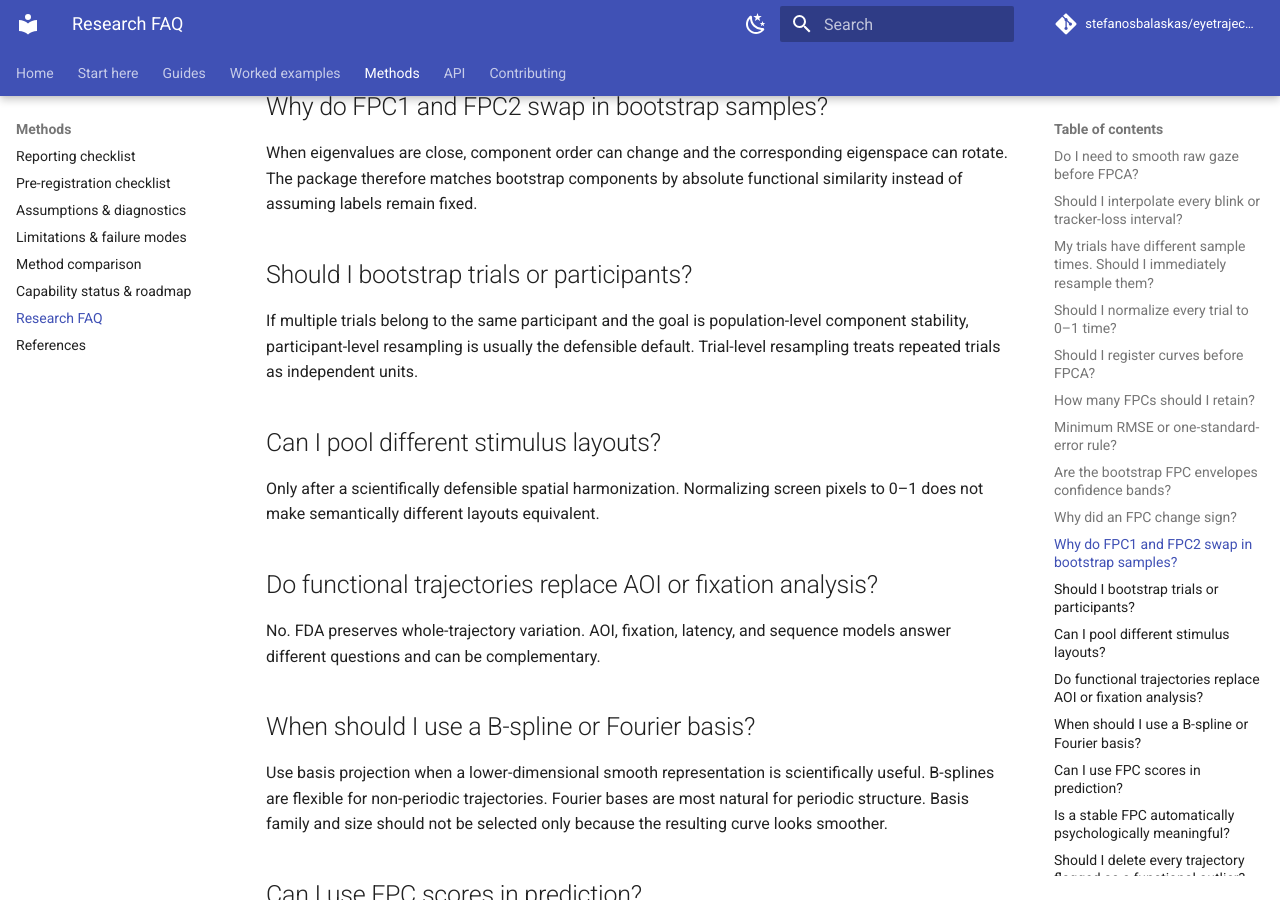
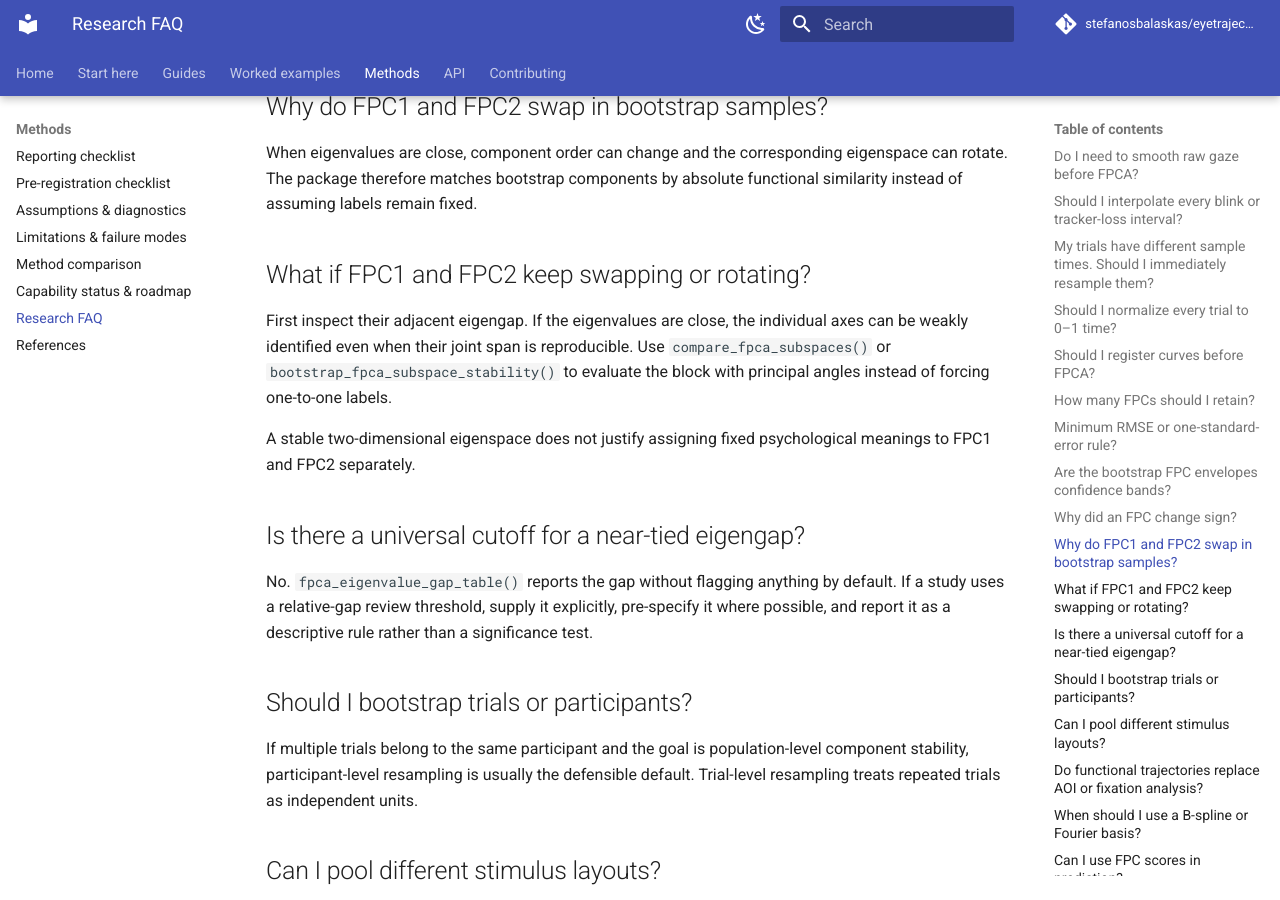
Before and after one commit to stefanosbalaskas/eyetrajectoriespy, an MkDocs documentation site: the page built from docs/methods/faq.md, in a window 1280 px wide and 900 px high, scrolled down 1621 px. Built offline with MkDocs 1.6.1 and Material for MkDocs 9.7.7, drawn with Linux system fonts in a browser that asks for light colours; comment, search, counter and statistics services are not loaded.

Commit message:
Add near-tied eigenspace FAQ

```diff
--- a/docs/methods/faq.md
+++ b/docs/methods/faq.md
@@ -40,6 +40,16 @@ FPC sign is arbitrary. A component and its negative describe the same eigendirec
 
 When eigenvalues are close, component order can change and the corresponding eigenspace can rotate. The package therefore matches bootstrap components by absolute functional similarity instead of assuming labels remain fixed.
 
+## What if FPC1 and FPC2 keep swapping or rotating?
+
+First inspect their adjacent eigengap. If the eigenvalues are close, the individual axes can be weakly identified even when their joint span is reproducible. Use `compare_fpca_subspaces()` or `bootstrap_fpca_subspace_stability()` to evaluate the block with principal angles instead of forcing one-to-one labels.
+
+A stable two-dimensional eigenspace does not justify assigning fixed psychological meanings to FPC1 and FPC2 separately.
+
+## Is there a universal cutoff for a near-tied eigengap?
+
+No. `fpca_eigenvalue_gap_table()` reports the gap without flagging anything by default. If a study uses a relative-gap review threshold, supply it explicitly, pre-specify it where possible, and report it as a descriptive rule rather than a significance test.
+
 ## Should I bootstrap trials or participants?
 
 If multiple trials belong to the same participant and the goal is population-level component stability, participant-level resampling is usually the defensible default. Trial-level resampling treats repeated trials as independent units.
```
